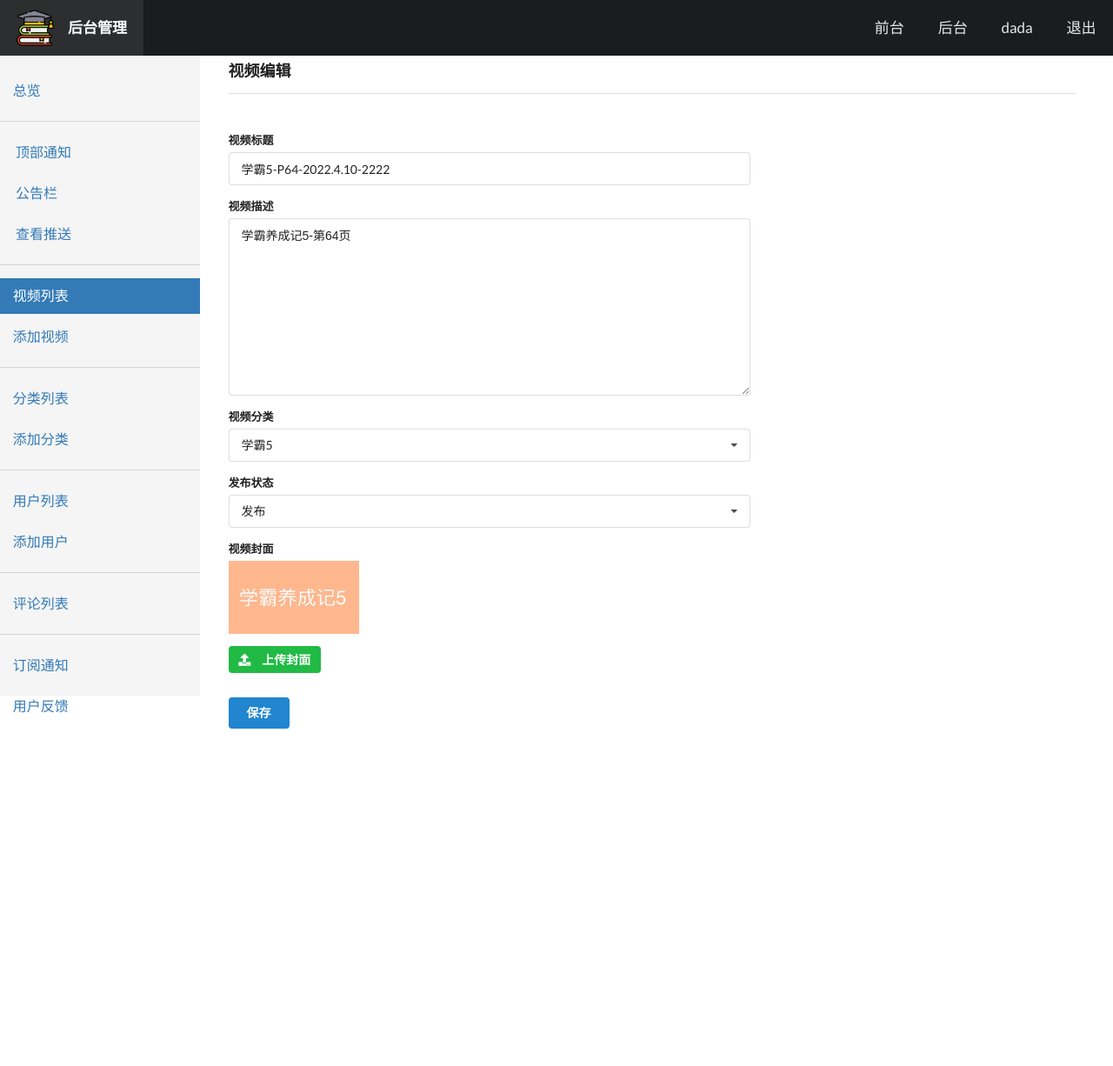
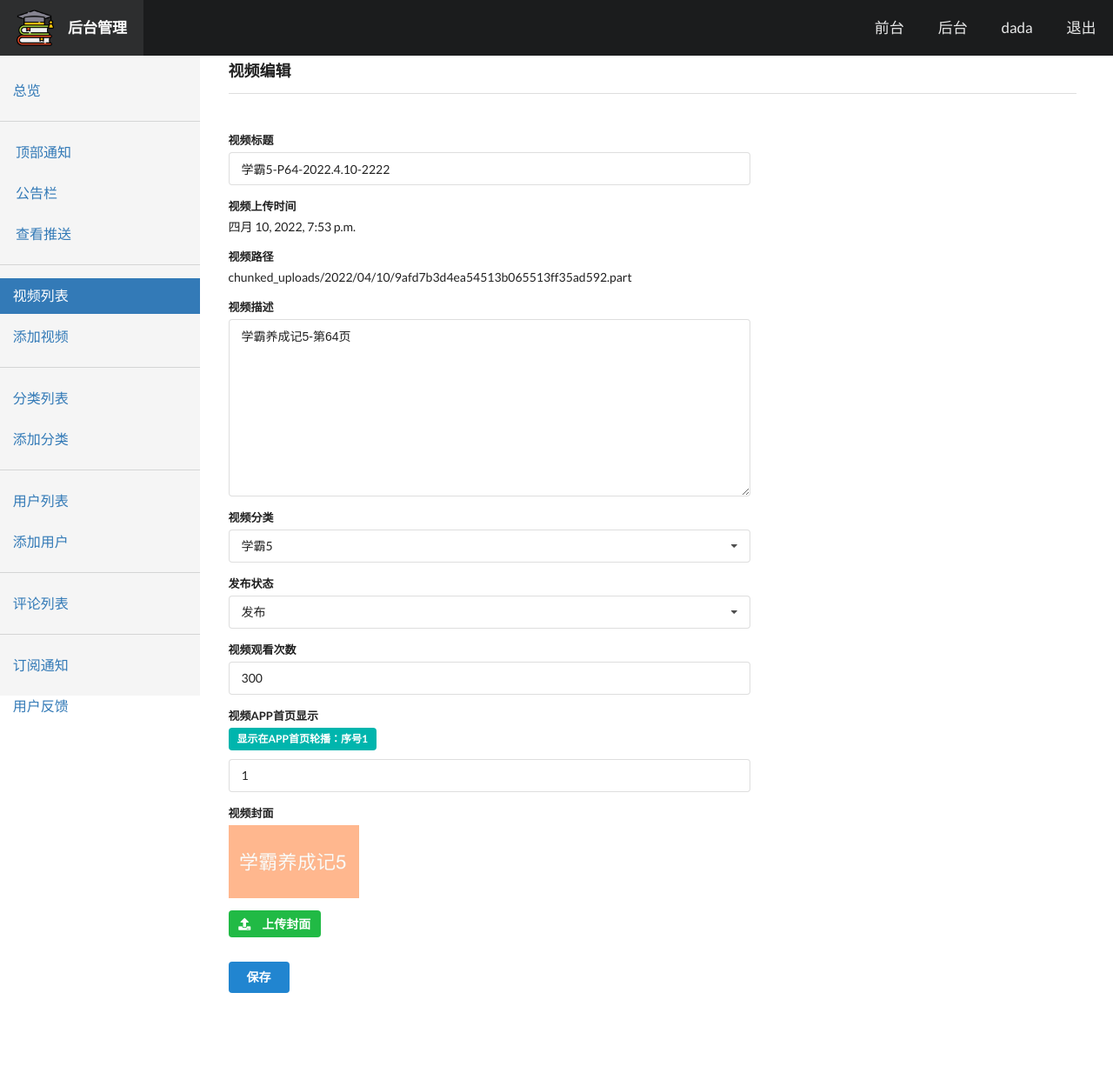
Before and after one commit to dadaWilliam/videoproject, a Django app: page /myadmin/video_edit/1/ in a window 1280 px wide. Shown: the whole page at 87% size. Before the commit the page ends 838 px from the top, so only its background shows below. Run offline with Django 3.2, Linux system fonts and the light colour scheme; a user stored in the database is signed in; data comes from the database, SQL or seed files in the repository; both versions use the stored data as it was after the commit; parts of the project's set-up code (start-up, migrations or seed data) failed here and were passed over; some libraries are stand-ins or nearby versions.

Commit message:
api 增加recommend 和index- show

```diff
--- a/myadmin/forms.py
+++ b/myadmin/forms.py
@@ -85,14 +85,19 @@ class VideoEditForm(forms.ModelForm):
 
     status = forms.CharField(min_length=1,max_length=1,required=False,
                              widget=forms.HiddenInput())
-
+    view_count = forms.IntegerField(required=True, error_messages={
+                                 'required': '观看次数不能为空'
+                             },)
+    index_show = forms.IntegerField(required=True, error_messages={
+        'required': '首页显示不能为空'
+    }, )
     # classification = forms.ModelChoiceField(queryset=Classification.objects.all())
     # classification = forms.CharField(min_length=1,max_length=1,required=False,
     #                          widget=forms.HiddenInput())
 
     class Meta:
         model = Video
-        fields = ['title', 'desc', 'status', 'cover','classification']
+        fields = ['title', 'desc', 'status', 'cover','classification','view_count','index_show',]
 
 
 
--- a/static/js/login.js
+++ b/static/js/login.js
@@ -14,6 +14,8 @@ $('.verification-delete').click(function(){
                     return true;
                 },
                 onApprove : function() {
+                    document.getElementById('unlocked').style.display = "block";
+                    document.getElementById('locked').style.display = "none";
                     document.getElementById("button").removeAttribute("disabled");
                 },
                 })
--- a/templates/myadmin/video_edit.html
+++ b/templates/myadmin/video_edit.html
@@ -20,6 +20,15 @@
                     <label>视频标题</label>
                     {{ form.title }}
                 </div>
+                <div class="field">
+                    <label>视频上传时间</label>
+                    {{ video.create_time }}
+                </div>
+                <div class="field">
+                    <label>视频路径</label>
+                    {{ video.file }}
+                </div>
+
                 <div class="field">
                     <label>视频描述</label>
                     {{ form.desc }}
@@ -50,7 +59,21 @@
                         </div>
                     </div>
                 </div>
-
+                <div class="field">
+                    <label>视频观看次数</label>
+                    {{ form.view_count }}
+                </div>
+                <div class="field">
+                    <label>视频APP首页显示</label>
+                    <div style="margin-bottom: 10px;">
+                        {% if video.index_show %}
+                        <a class="ui teal label">显示在APP首页轮播：序号{{ video.index_show }}</a>
+                        {% else %}
+                        <a class="ui red label"> 不显示在APP首页轮播中</a>
+                        {% endif %}
+                    </div>
+                    {{ form.index_show }}
+                </div>
                 <div class="field">
                     <label>视频封面</label>
                     {% thumbnail video.cover "300x200" crop="center" as im %}
@@ -66,6 +89,8 @@
                         <span id="file_is_choose" class="n">文件已选择</span>
                     </div>
                 </div>
+
+
                 <button class="ui primary button" type="submit">保存</button>
 
                 {% include "base/form_errors.html" %}
--- a/templates/myadmin/video_list.html
+++ b/templates/myadmin/video_list.html
@@ -17,7 +17,7 @@
     <div class="row">
         <table class="ui unstackable single line striped selectable table">
             <thead>
-            <tr><th>#id</th><th>标题</th><th>分类</th><th>状态</th><th>访问次数</th><th>创建时间</th><th>操作</th></tr>
+            <tr><th>#id</th><th>标题</th><th>分类</th><th>状态</th><th>访问次数</th><th>首页显示</th><th>创建时间</th><th>操作</th></tr>
             </thead>
             <tbody class="video-list">
 
@@ -28,6 +28,7 @@
                 <td> {{item.classification|default:""}}</td>
                 <td> {{item.get_status_display}}</td>
                 <td> {{item.view_count}}</td>
+                <td> {% if item.index_show %}{{item.index_show}}{% else %}不显示{% endif %}</td>
                 <td> {{item.create_time|date:'Y-m-d H:i'}}</td>
                 <td>
                     <a class="ui red button advertising">推送</a>
--- a/templates/registration/login_modal.html
+++ b/templates/registration/login_modal.html
@@ -5,7 +5,7 @@
     </div>
     <div class="image content">
         <div class="description">
-            确认 <span style="color: red;"> <b>手动解除</b></span> 此次人机验证？
+            确认 <span style="color: red;"> <b>手动解除</b></span> 此次 <span style="color: orange;"><b>验证</b></span> ？
         </div>
     </div>
     <div class="actions">
--- a/video/middleware/loginrequired.py
+++ b/video/middleware/loginrequired.py
@@ -1,5 +1,6 @@
 from django.shortcuts import redirect
 from django.conf import settings
+from users.models import Token
 
 class LoginRequiredMiddleware:
     def __init__(self, get_response):
@@ -9,9 +10,21 @@ class LoginRequiredMiddleware:
 
     def __call__(self, request):
         url = request.path_info
+        tokens = Token.objects.all()
+        key_tk:String = request.GET.get('tk','');
+        #print("key_tk "+key_tk)
+
         if url.startswith('/static/') or url.startswith('/api/'):
             return self.get_response(request)
         if not request.user.is_authenticated and request.path_info not in self.open_urls:
-            return redirect(self.login_url + '?next=' + request.path)
-
+            if url.startswith('/upload/'):
+                for token in tokens:
+                    #print(token.token)
+                    if key_tk and key_tk == token.token:
+                        return self.get_response(request)
+                    else:
+                        pass
+                return redirect(self.login_url + '?next=' + request.path)
+            else:
+                return redirect(self.login_url + '?next=' + request.path)
         return self.get_response(request)
--- a/video/models.py
+++ b/video/models.py
@@ -29,6 +29,9 @@ class VideoQuerySet(models.query.QuerySet):
     def get_recommend_list(self):
         return self.filter(status=0).order_by('-view_count')[:4]
 
+    def get_index_show(self):
+        return self.filter(status=0).exclude(index_show=0).order_by('index_show')
+
 
 class Classification(models.Model):
     list_display = ("title",)
@@ -47,6 +50,7 @@ class Video(models.Model):
         ('0', '发布中'),
         ('1', '未发布'),
     )
+
     title = models.CharField(max_length=100,blank=True, null=True)
     desc = models.CharField(max_length=255,blank=True, null=True)
     classification = models.ForeignKey(Classification, on_delete=models.CASCADE, null=True,)
@@ -54,6 +58,7 @@ class Video(models.Model):
     cover = models.ImageField(upload_to='cover/',blank=True, null=True)
     status = models.CharField(max_length=1 ,choices=STATUS_CHOICES, blank=True, null=True)
     view_count = models.IntegerField(default=0, blank=True)
+    index_show = models.IntegerField(default=0, blank=True)
     liked = models.ManyToManyField(settings.AUTH_USER_MODEL,
                                    blank=True, related_name="liked_videos")
     collected = models.ManyToManyField(settings.AUTH_USER_MODEL,
--- a/video/serializers.py
+++ b/video/serializers.py
@@ -34,4 +34,5 @@ class VideoSerializer(serializers.HyperlinkedModelSerializer):
 
     class Meta:
         model = Video
-        fields = '__all__'
+        exclude = ['index_show',]
+        #fields = '__all__'
--- a/videoproject/settings.py
+++ b/videoproject/settings.py
@@ -11,7 +11,7 @@ BASE_DIR = os.path.dirname(os.path.dirname(os.path.abspath(__file__)))
 SECRET_KEY = 'wg*kgsb5$ok23k3t%g)^2mf6++v(o(j1d%-vfd0k(@f(@jg(qh'
 
 # SECURITY WARNING: don't run with debug turned on in production!
-DEBUG = False
+DEBUG = True
 
 ALLOWED_HOSTS = ['*']
 
--- a/videoproject/urls.py
+++ b/videoproject/urls.py
@@ -28,7 +28,10 @@ from rest_framework.documentation import include_docs_urls
 import notifications.urls
 
 router = DefaultRouter()
-router.register(r'video', views.VideoViewSet)
+router.register(r'video-index-show', views.VideoIndexShowViewSet,basename='video-index-show')
+router.register(r'video-recommend', views.VideoRecommendViewSet,basename='video-recommend')
+router.register(r'video', views.VideoViewSet, basename='video')
+
 router.register(r'classification', views.ClassificationViewSet)
 router.register(r'user', views.UserViewSet)
 #jwt 验证
```
Also changed, not shown: video/views.py (+13 -1 lines), db.sqlite3, video/migrations/0003_video_index_show.py (added), 3 other files.
